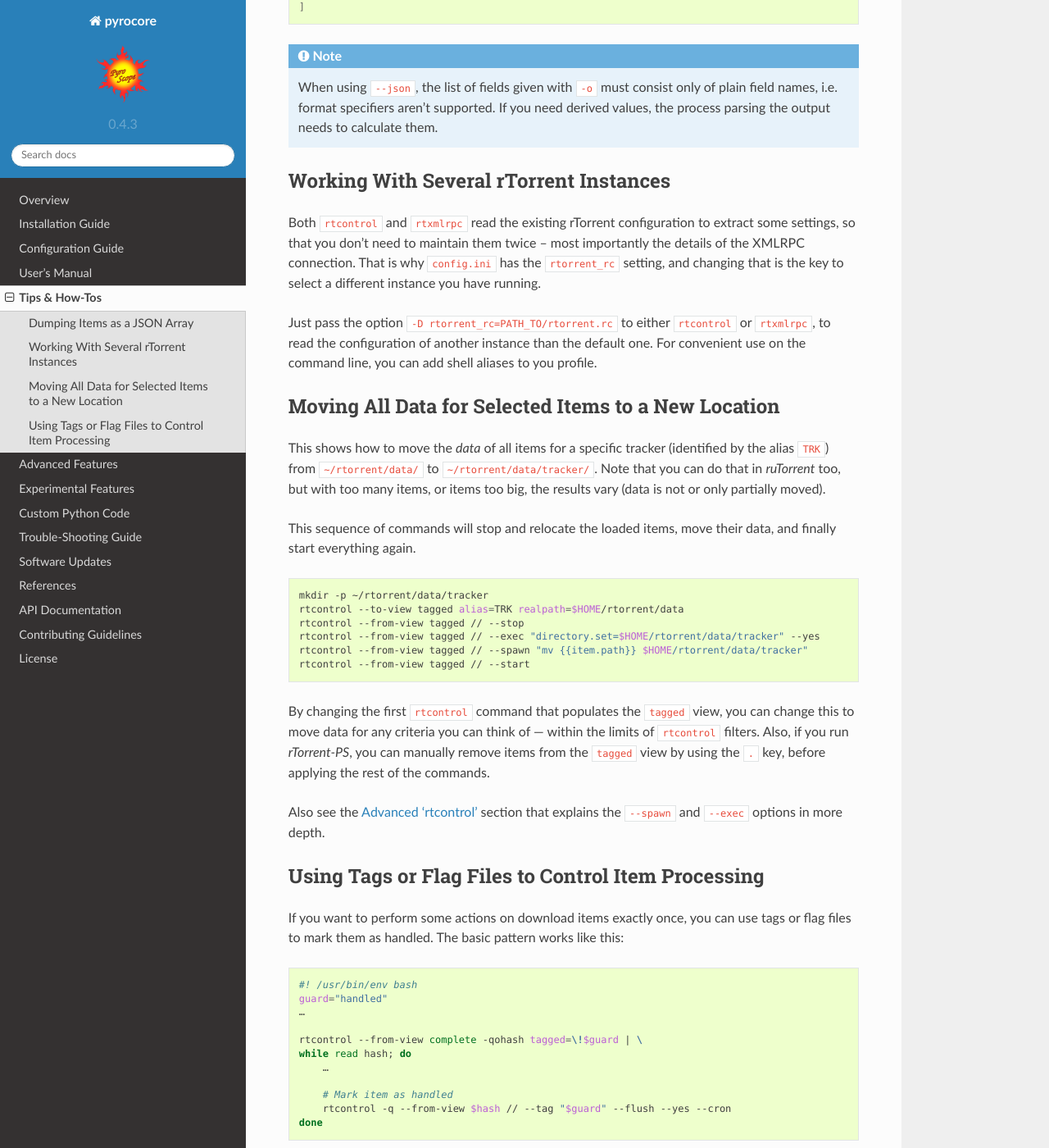
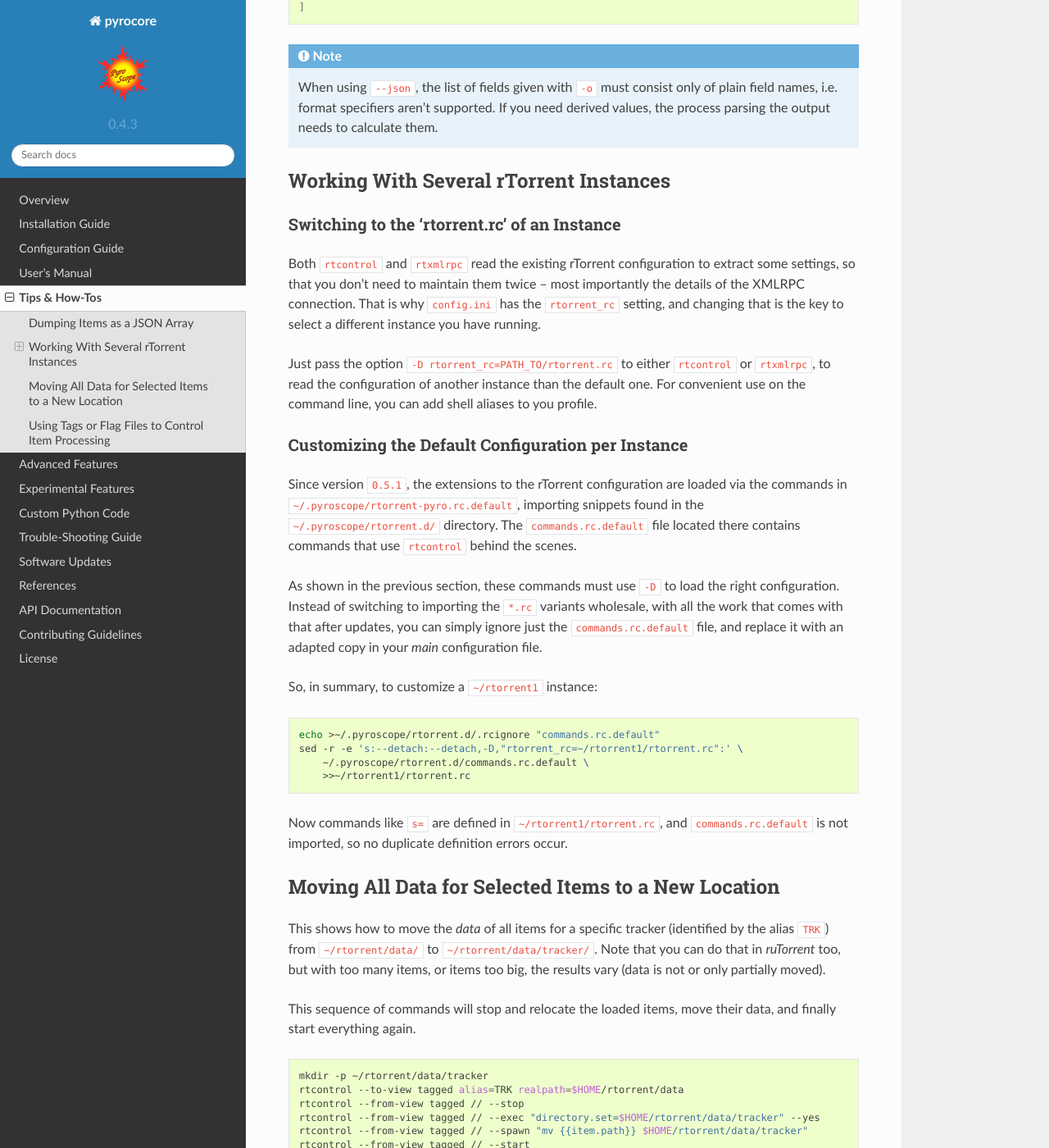
Before and after one commit to pyroscope/pyrocore, a Sphinx documentation site: the page built from docs/howto.rst, in a window 1280 px wide and 1400 px high, scrolled down 485 px. Shown: the whole window at 82% size. Built offline with Sphinx 7.4.7 and the Read the Docs theme 2.0.0, drawn with Linux system fonts in a browser that asks for light colours.

Commit message:
docs: Customizing the Default Configuration per Instance

```diff
--- a/docs/howto.rst
+++ b/docs/howto.rst
@@ -32,6 +32,9 @@ Here's an example:
 Working With Several rTorrent Instances
 ---------------------------------------
 
+Switching to the 'rtorrent.rc' of an Instance
+^^^^^^^^^^^^^^^^^^^^^^^^^^^^^^^^^^^^^^^^^^^^^
+
 Both ``rtcontrol`` and ``rtxmlrpc`` read the existing rTorrent configuration
 to extract some settings, so that you don't need to maintain them twice – most
 importantly the details of the XMLRPC connection. That is why ``config.ini``
@@ -42,6 +45,33 @@ Just pass the option ``-D rtorrent_rc=PATH_TO/rtorrent.rc`` to either
 ``rtcontrol`` or ``rtxmlrpc``, to read the configuration of another instance
 than the default one. For convenient use on the command line, you can add
 shell aliases to you profile.
+
+Customizing the Default Configuration per Instance
+^^^^^^^^^^^^^^^^^^^^^^^^^^^^^^^^^^^^^^^^^^^^^^^^^^
+
+Since version ``0.5.1``, the extensions to the rTorrent configuration are
+loaded via the commands in ``~/.pyroscope/rtorrent-pyro.rc.default``,
+importing snippets found in the ``~/.pyroscope/rtorrent.d/`` directory.
+The ``commands.rc.default`` file located there contains commands that use
+``rtcontrol`` behind the scenes.
+
+As shown in the previous section, these commands must use ``-D`` to load the
+right configuration. Instead of switching to importing the ``*.rc`` variants
+wholesale, with all the work that comes with that after updates,
+you can simply ignore just the ``commands.rc.default`` file,
+and replace it with an adapted copy in your *main* configuration file.
+
+So, in summary, to customize a ``~/rtorrent1`` instance:
+
+.. code-block:: shell
+
+    echo >~/.pyroscope/rtorrent.d/.rcignore "commands.rc.default"
+    sed -r -e 's:--detach:--detach,-D,"rtorrent_rc=~/rtorrent1/rtorrent.rc":' \
+        ~/.pyroscope/rtorrent.d/commands.rc.default \
+        >>~/rtorrent1/rtorrent.rc
+
+Now commands like ``s=`` are defined in ``~/rtorrent1/rtorrent.rc``, and
+``commands.rc.default`` is not imported, so no duplicate definition errors occur.
 
 
 Moving All Data for Selected Items to a New Location
```
